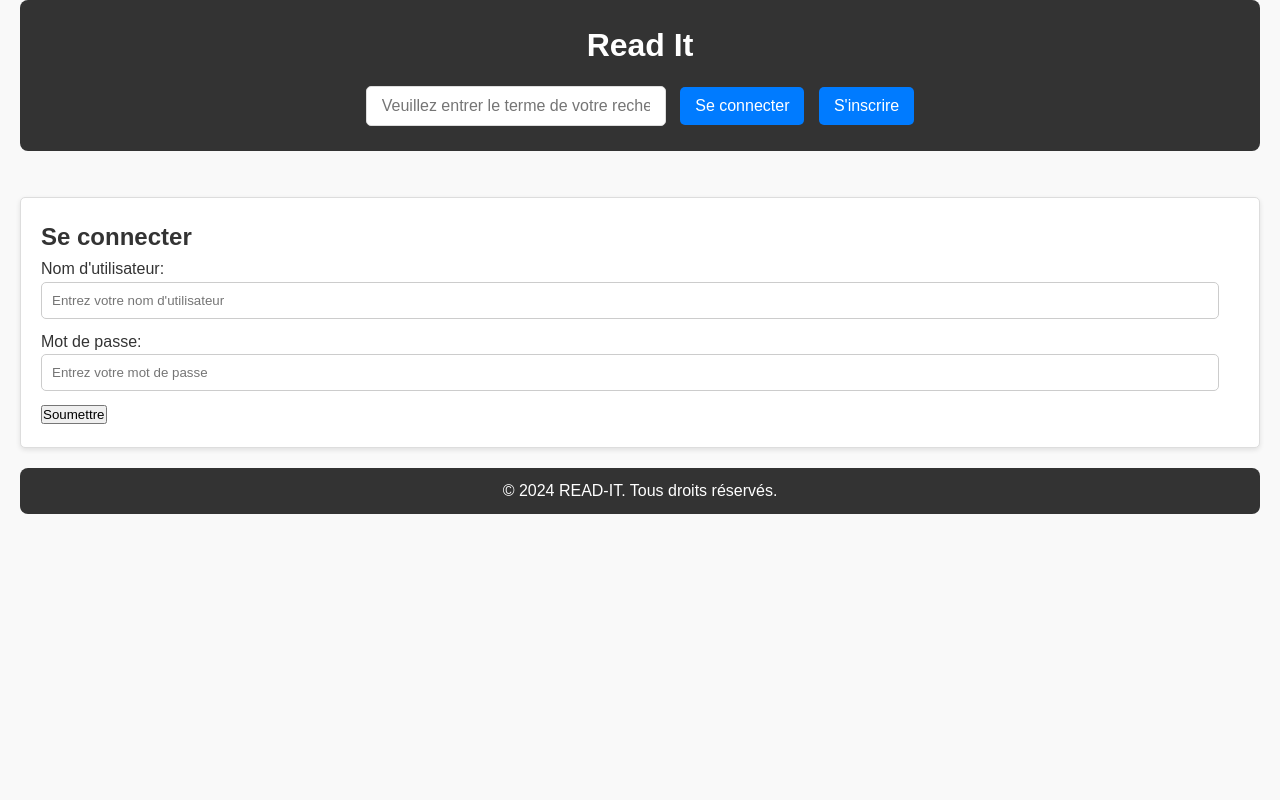
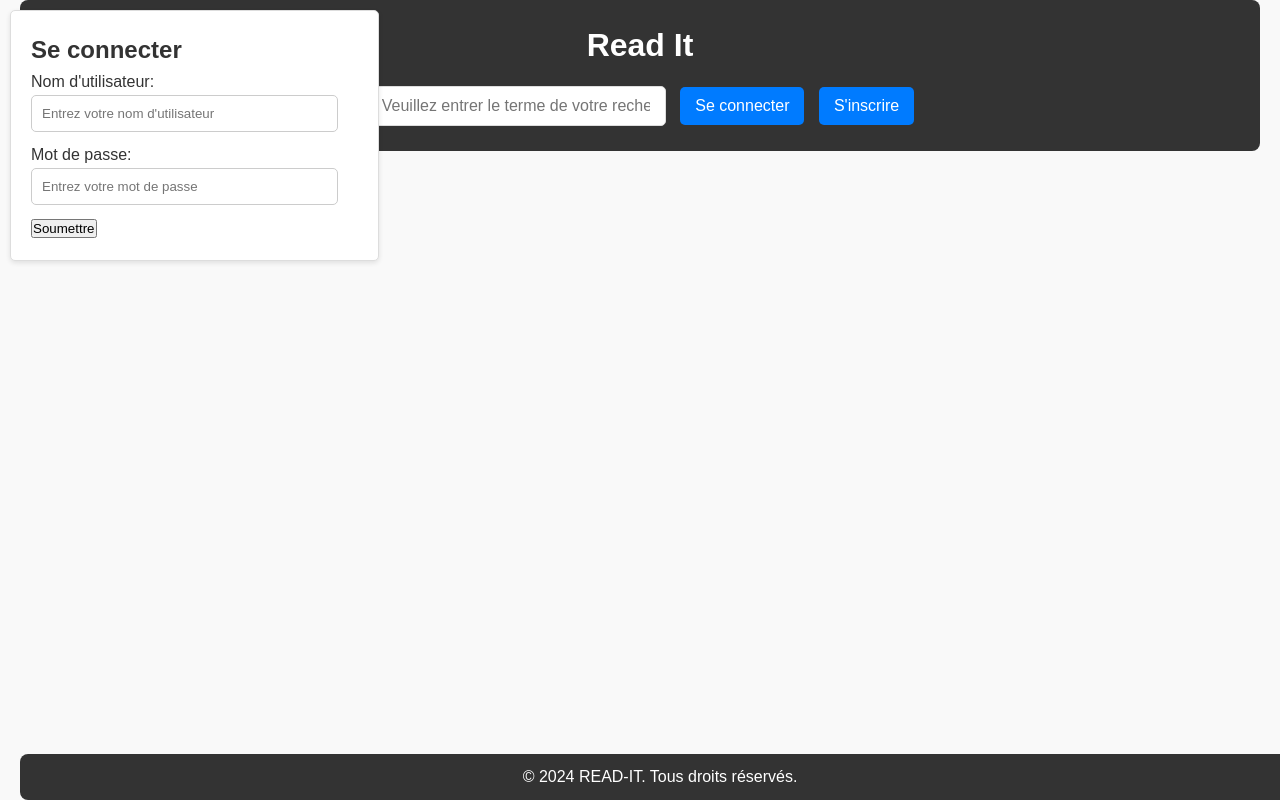
Before and after one commit to boris-dev24/projet3_Reat-It, a website: page projet3/host/public/index.html in a window 1280 px wide. Both pictures are taken after a click on the button "Se connecter". Drawn offline with Linux system fonts and the light colour scheme.

Commit message:
mise en forme

```diff
--- a/projet3/host/public/main.css
+++ b/projet3/host/public/main.css
@@ -74,6 +74,12 @@ main {
     border-radius: 5px;
     box-shadow: 0 2px 5px rgba(0, 0, 0, 0.1);
     margin-bottom: 20px;
+    position: fixed;
+    top: 10px;
+    left: 10px;
+    z-index: 1000;
+    width: auto;
+    height: auto;
 }
 
 .lbl {
@@ -294,6 +300,16 @@ button {
     display: none;
 }
 
+#userProfilePage{
+    z-index: 1000;
+    position: fixed;            /* Fixe la div au centre de la fenêtre */
+    top: 50%;                   /* Centre la div verticalement */
+    left: 10%;
+    width: 90%;                 /* Largeur adaptable */
+    height: 80%;
+    /* background-color: #e19b9b; */
+}
+
 /* Ajouter un léger fond d'ombre pour l'effet de focus */
 #userProfilePage p, #userProfilePage h2 {
     box-shadow: 0 0 5px rgba(0, 0, 0, 0.05);
@@ -307,6 +323,13 @@ button {
     background-color: #f9f9f9;
     border-radius: 8px;
     box-shadow: 0 2px 8px rgba(0, 0, 0, 0.1);
+    position: fixed;            /* Fixe la div au centre de la fenêtre */
+    top: 10%;                   /* Centre la div verticalement */
+    left: 20%;
+    z-index: 1000;
+
+
+
 }
 
 /* Style des messages individuels */
@@ -402,4 +425,7 @@ footer {
     background-color: #333;
     color: white;
     border-radius: 8px;
+    position: fixed;
+    bottom: 0;
+    width: 100%;
 }
```
